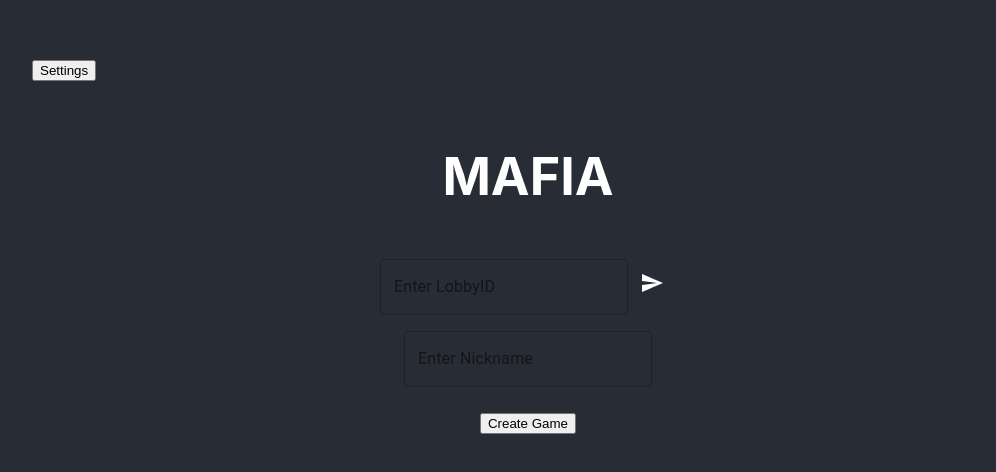
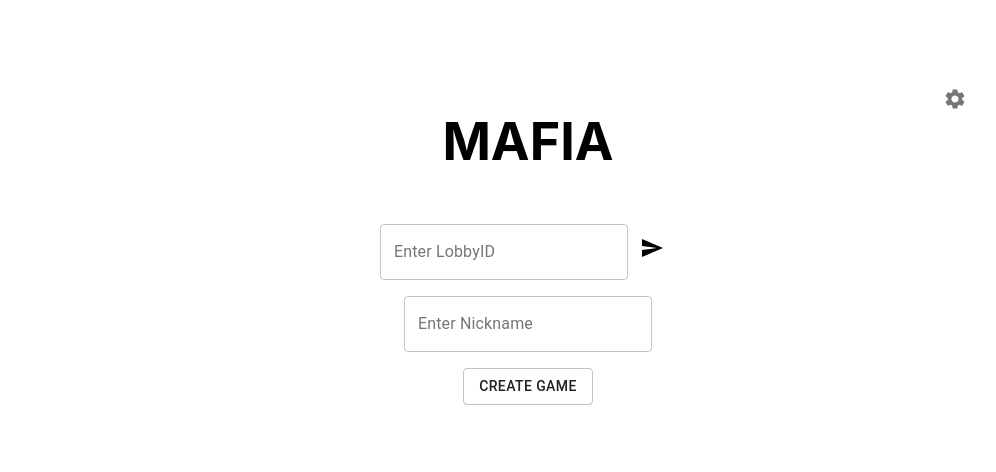
Before and after one commit to Mafia-Hands/Mafia, a React (Create React App) app in the folder frontend/: page / in a window 1280 px wide. Shown: the part 160-632 px from the top of the page, without its empty margins (112-1108 px from the left). Built offline with nearby package versions, Linux system fonts and the light colour scheme.

Commit message:
Use TopBar component for the HomeScreen instead

```diff
--- a/frontend/src/App.css
+++ b/frontend/src/App.css
@@ -14,14 +14,14 @@
 }
 
 .App-header {
-    background-color: #282c34;
+    background-color: #ffffff;
     min-height: 100vh;
     display: flex;
     flex-direction: column;
     align-items: center;
     justify-content: center;
     font-size: calc(10px + 2vmin);
-    color: white;
+    color: rgb(0, 0, 0);
 }
 
 .App-link {
--- a/frontend/src/Components/CreateGame.jsx
+++ b/frontend/src/Components/CreateGame.jsx
@@ -1,10 +1,11 @@
 import  React from 'react';
+import Button from '@material-ui/core/Button';
 
 const CreateGame = () => {
     return (
         /* button will have onClick to create a new Lobby */
         <div>
-            <button> Create Game </button>
+            <Button variant="outlined"> Create Game </Button>
         </div>
     );
 };
--- a/frontend/src/Components/HomeScreen.jsx
+++ b/frontend/src/Components/HomeScreen.jsx
@@ -5,38 +5,34 @@ import NicknameBar from '../Components/NicknameBar';
 import CreateGame from '../Components/CreateGame';
 import SettingDialog from '../Pages/SettingDialog';
 import TopBarSettings from './TopBarSettings';
-import { Grid, Toolbar } from '@material-ui/core';
+import SettingsIcon from '@material-ui/icons/Settings';
+import { IconButton } from '@material-ui/core';
+import { Grid } from '@material-ui/core';
 
 
 const HomeScreen = () => {
     const [open, setOpen] = useState(false);
 
     return(
+
         <Grid container direction= "column" justify="space-evenly" spacing="2">
-
-            <Toolbar>
-                <button
+            <Grid item container direction="row" >
+                <Grid item xs ={0} sm={2}/>
+                <Grid item xs ={10} sm={8}><h1>MAFIA</h1></Grid>
+                <Grid item xs ={0} sm={2}>
+                    <IconButton
                         onClick={() => {
                             setOpen(true);
                         }}
                     >
-                        Settings
-                </button>
-            </Toolbar>
-            <Grid item><h1>MAFIA</h1></Grid>
-
-            <div>
-                <ModalMUI open={open} setOpen={setOpen}>
-                    <div>
-                        <TopBarSettings
-                            showUp={setOpen}
-                            currentScreen="HOME"
-                            showSettings={false}
-                    />
-                    <SettingDialog />
-                    </div>
-                </ModalMUI>
-            </div>
+                        <SettingsIcon/>
+                    </IconButton>
+                        <ModalMUI open={open} setOpen={setOpen}>
+                        <TopBarSettings showUp={false} currentScreen="HOME" showSettings={false}/>
+                        <SettingDialog />
+                        </ModalMUI>
+                </Grid>
+            </Grid>
             <Grid item><CodeJoinBar/></Grid>
             <Grid item><NicknameBar/></Grid>
             <Grid item><CreateGame/></Grid>
--- a/frontend/src/Components/TopBarSettings.jsx
+++ b/frontend/src/Components/TopBarSettings.jsx
@@ -13,9 +13,10 @@ const TopBarSettings = ({
 }) => {
     return (
         <div className={styles.container}>
+            {showUp &&
             <button className={styles.backButton} onClick={() => showUp(false)}>
                 Go Back
-            </button>
+            </button>}
             {currentScreen && (
                 <h2 className={styles.header}>{`${currentScreen}`}</h2>
             )}
```
